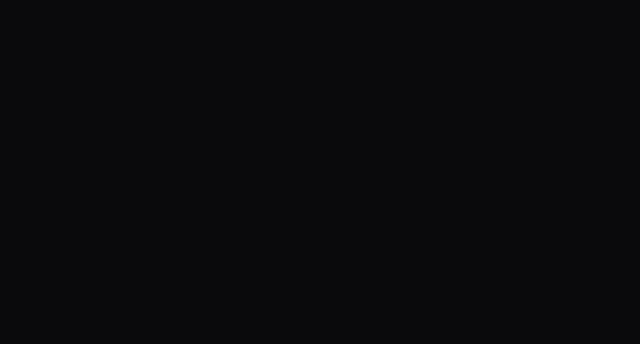
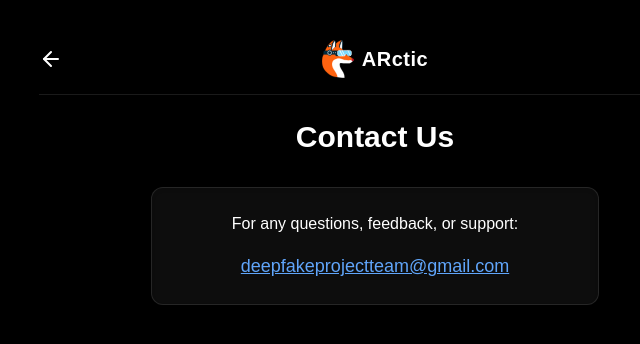
Before and after one commit to limarkdl/arctic, a Next.js app: page /contact in a window 1280 px wide. Before the commit this address had no page. Shown: the top 344 px of the page, without its empty margins (265-905 px from the left). Built offline with nearby package versions, Linux system fonts and the light colour scheme; a web font is replaced by a local one.

Commit message:
contact page added

```diff
--- /dev/null
+++ b/src/app/contact/page.tsx
@@ -0,0 +1,69 @@
+'use client';
+
+import React, { useEffect, useState } from 'react';
+import Link from 'next/link';
+import Image from 'next/image';
+import { ArrowLeft } from 'lucide-react';
+
+const ContactUs: React.FC = () => {
+    const [language, setLanguage] = useState<'en' | 'ru'>('en');
+
+    useEffect(() => {
+        const savedLang = localStorage.getItem('arctic-language');
+        if (savedLang === 'ru' || savedLang === 'en') {
+            setLanguage(savedLang);
+        }
+    }, []);
+
+    const t = {
+        en: {
+            title: "Contact Us",
+            subtitle: "For any questions, feedback, or support:",
+            email: "deepfakeprojectteam@gmail.com",
+        },
+        ru: {
+            title: "Связаться с нами",
+            subtitle: "По любым вопросам, отзывам или поддержке:",
+            email: "deepfakeprojectteam@gmail.com",
+        },
+    }[language];
+
+    return (
+        <div className="bg-black text-white min-h-screen flex flex-col items-center px-6 py-10">
+            {/* Header */}
+            <div className="w-full max-w-2xl mb-6">
+                <div className="flex items-center justify-between mb-4">
+                    <Link href="/" className="hover:text-orange-400 transition">
+                        <ArrowLeft className="w-6 h-6" />
+                    </Link>
+
+                    <div className="flex items-center gap-2">
+                        <Image src="/logo.svg" alt="ARctic Logo" width={32} height={32} />
+                        <p className="text-xl font-bold tracking-wide">ARctic</p>
+                    </div>
+
+                    <div className="w-6" />
+                </div>
+
+                {/* Divider */}
+                <div className="border-b border-white/10" />
+            </div>
+
+            {/* Title */}
+            <h1 className="text-3xl font-bold text-center mb-8">{t.title}</h1>
+
+            {/* Content */}
+            <div className="bg-white/5 p-6 rounded-xl border border-white/10 shadow-inner w-full max-w-md text-center">
+                <p className="text-base mb-4">{t.subtitle}</p>
+                <a
+                    href={`mailto:${t.email}`}
+                    className="text-blue-400 underline hover:text-blue-300 transition text-lg font-medium break-all"
+                >
+                    {t.email}
+                </a>
+            </div>
+        </div>
+    );
+};
+
+export default ContactUs;
```
